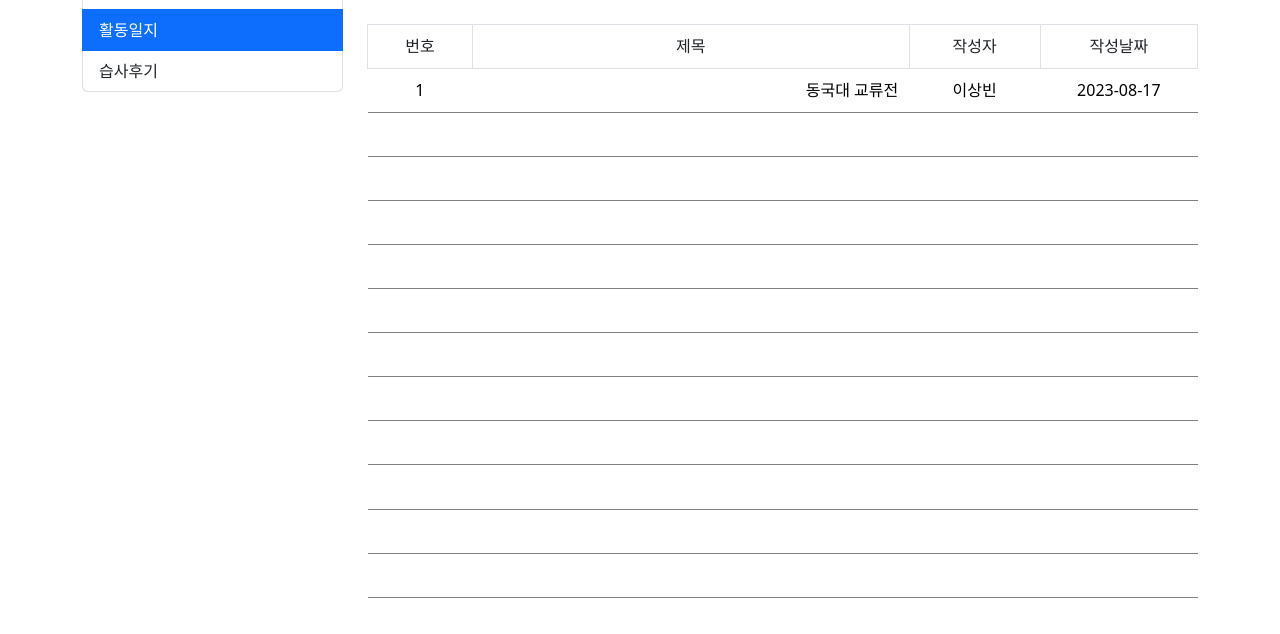
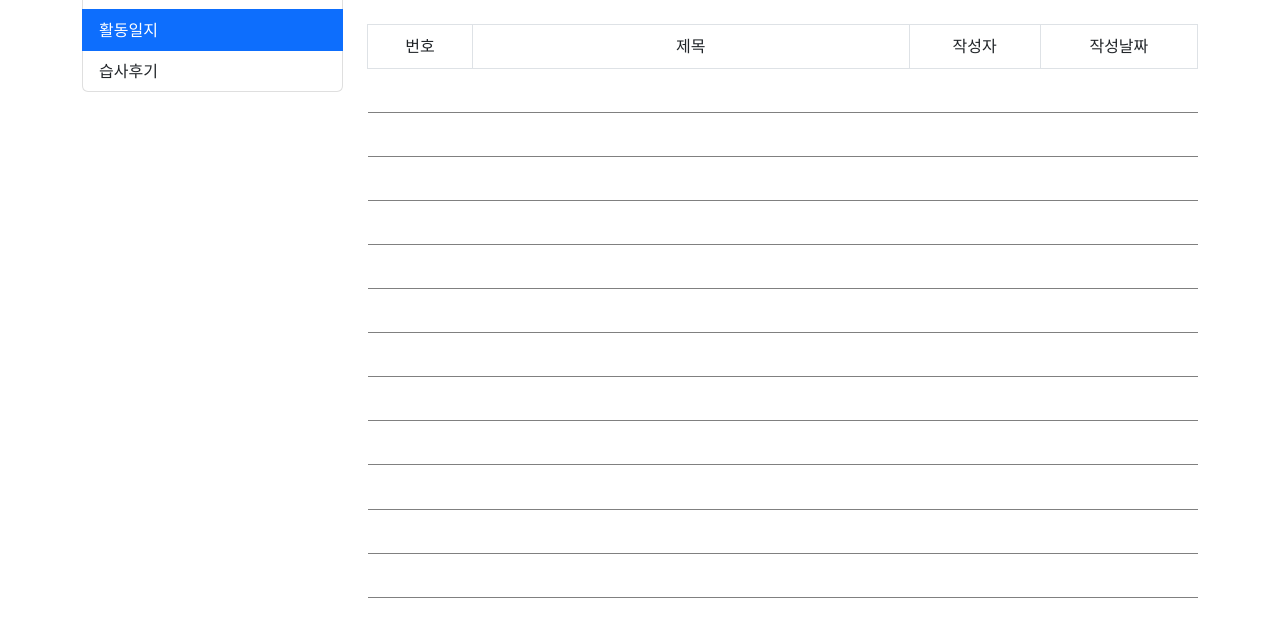
Before and after one commit to Racoon402/dweb2023, a plain HTML site: page board_photo.html in a window 1280 px wide. Shown: the part 166-800 px from the top of the page. Drawn offline with nearby package versions, Linux system fonts and the light colour scheme.

Commit message:
Update board_photo.html

```diff
--- a/board_photo.html
+++ b/board_photo.html
@@ -102,10 +102,10 @@
                             <td class="border">작성날짜</td>
                         </tr>
                         <tr class="borad-line">
-                            <td> 1</td>
-                            <td><a href="#">동국대 교류전</a></td>
-                            <td>이상빈</td>
-                            <td>2023-08-17</td>
+                            <td> </td>
+                            <td><a href="#"></a></td>
+                            <td></td>
+                            <td></td>
                         </tr>
                         <tr class="borad-line">
                             <td></td>
```
